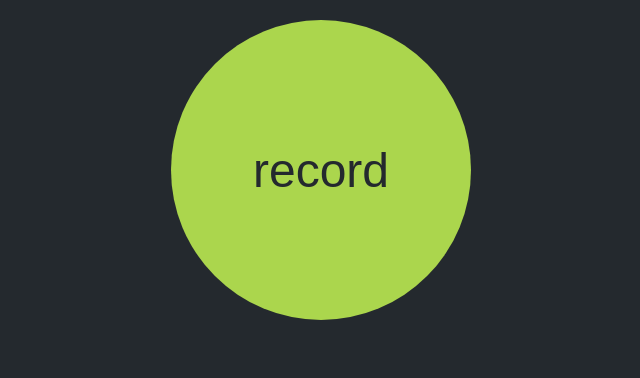
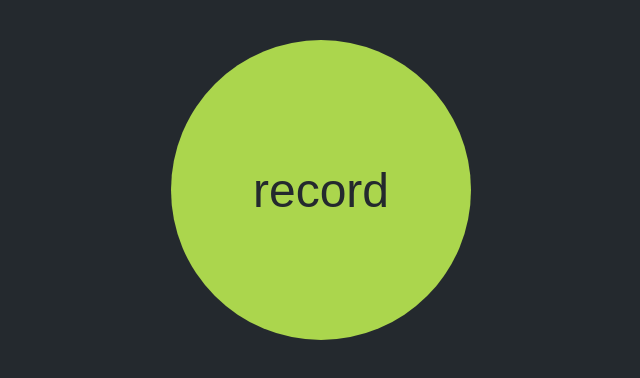
Before and after one commit to catdad-experiments/mic-check, a website: page index.html in a window 1280 px wide. Shown: the whole page, without its empty margins (319-959 px from the left). Drawn offline with Linux system fonts and the light colour scheme.

Commit message:
adding a bit of body margin

```diff
--- a/src/style.css
+++ b/src/style.css
@@ -7,6 +7,10 @@ html, body {
   font-family: sans-serif;
   color: #ededed;
   line-height: 1.2;
+}
+
+body {
+  margin: 20px 0;
 }
 
 .hide {
```
